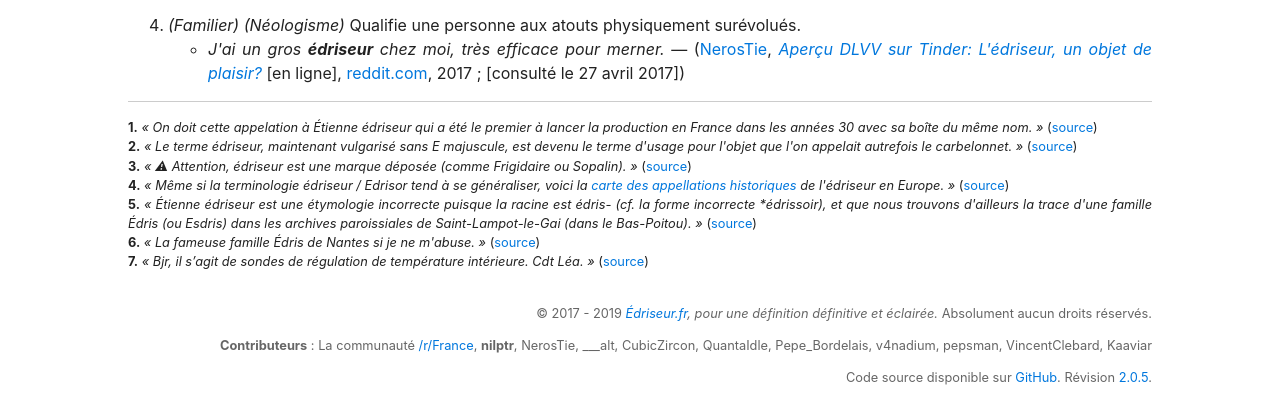
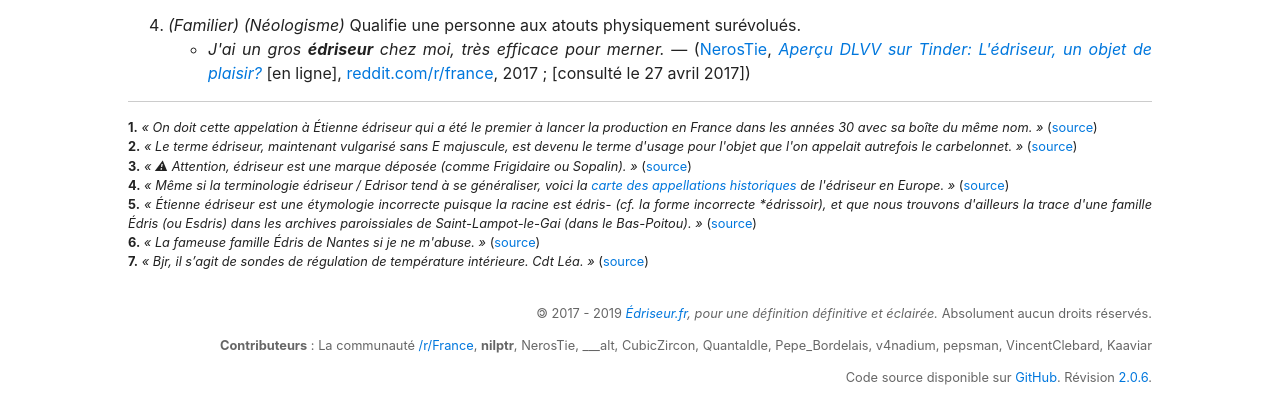
Before and after one commit to jonathanlinat/edriseur.fr, a website built with webpack: page src/index.html in a window 1280 px wide. Shown: the part 669-1085 px from the top of the page. Built offline with nearby package versions, Linux system fonts and the light colour scheme; a web font is replaced by a local one.

Commit message:
Fixed wrong sources and replaced copyright by copyleft icon.

```diff
--- a/package.json
+++ b/package.json
@@ -11,7 +11,7 @@
   "bugs": {
     "url": "https://github.com/jonathanlinat/edriseur.fr/issues"
   },
-  "version": "2.0.5",
+  "version": "2.0.6",
   "scripts": {
     "dev": "webpack-dev-server --mode development --color",
     "build": "webpack --config webpack.dist.config.js --progress --color"
--- a/src/index.html
+++ b/src/index.html
@@ -43,7 +43,7 @@
             <i>(Familier) (Néologisme)</i> Qualifie une personne aux atouts physiquement surévolués.
           <ul>
             <li>
-              <i>J'ai un gros <b>édriseur</b> chez moi, très efficace pour merner.</i> <span><span>—</span> (<a href="https://www.reddit.com/user/NerosTie" class="extiw" title="/u/NerosTie" target="_blank">NerosTie</a>, <i><a href="https://www.reddit.com/r/france/comments/69kcql/aper%C3%A7u_dlvv_sur_tinder_l%C3%A9driseur_un_objet_de/dh793kr/" class="extiw" title="Enquête sur la disparition d'Émilie Brunet" target="_blank">Aperçu DLVV sur Tinder: L'édriseur, un objet de plaisir?</a></i> [en ligne], <a href="https://www.reddit.com/" target="_blank">reddit.com</a>, 2017&nbsp;; [consulté le 27 avril 2017])</span>
+              <i>J'ai un gros <b>édriseur</b> chez moi, très efficace pour merner.</i> <span><span>—</span> (<a href="https://www.reddit.com/user/NerosTie" class="extiw" title="/u/NerosTie" target="_blank">NerosTie</a>, <i><a href="https://www.reddit.com/r/france/comments/69kcql/aper%C3%A7u_dlvv_sur_tinder_l%C3%A9driseur_un_objet_de/dh793kr/" class="extiw" title="Enquête sur la disparition d'Émilie Brunet" target="_blank">Aperçu DLVV sur Tinder: L'édriseur, un objet de plaisir?</a></i> [en ligne], <a href="https://www.reddit.com/r/France" target="_blank">reddit.com/r/france</a>, 2017&nbsp;; [consulté le 27 avril 2017])</span>
             </li>
           </ul>
           </li>
@@ -60,9 +60,9 @@
       </aside>
     </main>
     <footer>
-      <p>&copy; 2017 - 2019 <i><a href="http://www.edriseur.fr/">Édriseur.fr</a>, pour une définition définitive et éclairée.</i> Absolument aucun droits réservés.</p>
+      <p>&#x1f12f; 2017 - 2019 <i><a href="http://www.edriseur.fr/">Édriseur.fr</a>, pour une définition définitive et éclairée.</i> Absolument aucun droits réservés.</p>
       <p><b>Contributeurs</b> : La communauté <a href="https://www.reddit.com/r/france/" target="_blank">/r/France</a>, <b>nilptr</b>, NerosTie, ___alt, CubicZircon, QuantaIdle, Pepe_Bordelais, v4nadium, pepsman, VincentClebard, Kaaviar</p>
-      <p>Code source disponible sur <a href="https://github.com/jonathanlinat/edriseur.fr/" target="_blank">GitHub</a>. Révision <a href="https://github.com/jonathanlinat/edriseur.fr/tree/2.0.5" target="_blank">2.0.5</a>.</p>
+      <p>Code source disponible sur <a href="https://github.com/jonathanlinat/edriseur.fr/" target="_blank">GitHub</a>. Révision <a href="https://github.com/jonathanlinat/edriseur.fr/tree/2.0.6" target="_blank">2.0.6</a>.</p>
     </footer>
   </body>
 </html>
--- a/src/main.sass
+++ b/src/main.sass
@@ -5,7 +5,7 @@
   font-family: -apple-system, system-ui, BlinkMacSystemFont, Segoe UI, Roboto, Helvetica Neue, Arial, sans-serif
   font-size: 16px
   line-height: 1.5
-  backround-color: #fff
+  background-color: #fff
   color: #222
 
   @media (max-width: 600px)
```
Also changed, not shown: 1 other file.
